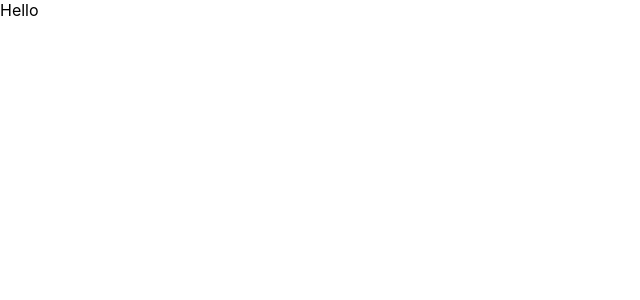
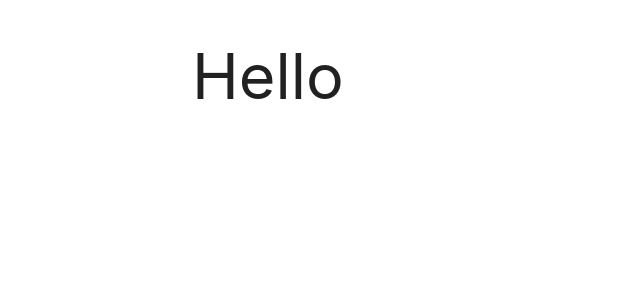
Before and after one commit to SergeiSolod/mern-stack, a React (Create React App) app in the folder client/: page / in a window 1280 px wide. Shown: the top 300 px of the page, without its empty margins (0-640 px from the left). Built offline with nearby package versions, Linux system fonts and the light colour scheme.

Commit message:
Auth Page

```diff
--- a/client/package.json
+++ b/client/package.json
@@ -6,8 +6,10 @@
     "@testing-library/jest-dom": "^4.2.4",
     "@testing-library/react": "^9.5.0",
     "@testing-library/user-event": "^7.2.1",
+    "materialize-css": "^1.0.0-rc.2",
     "react": "^16.13.1",
     "react-dom": "^16.13.1",
+    "react-router-dom": "^5.1.2",
     "react-scripts": "3.4.1"
   },
   "scripts": {
--- a/client/src/App.js
+++ b/client/src/App.js
@@ -1,9 +1,10 @@
 import React from 'react';
+import 'materialize-css'
 
 function App() {
   return (
-    <div>
-        Hello
+    <div className='container'>
+        <h1>Hello</h1>
     </div>
   );
 }
--- a/client/src/index.css
+++ b/client/src/index.css
@@ -1,13 +1 @@
-body {
-  margin: 0;
-  font-family: -apple-system, BlinkMacSystemFont, 'Segoe UI', 'Roboto', 'Oxygen',
-    'Ubuntu', 'Cantarell', 'Fira Sans', 'Droid Sans', 'Helvetica Neue',
-    sans-serif;
-  -webkit-font-smoothing: antialiased;
-  -moz-osx-font-smoothing: grayscale;
-}
-
-code {
-  font-family: source-code-pro, Menlo, Monaco, Consolas, 'Courier New',
-    monospace;
-}
+@import "~materialize-css/dist/css/materialize.min.css";
--- a/package.json
+++ b/package.json
@@ -5,7 +5,9 @@
   "main": "app.js",
   "scripts": {
     "start": "node app.js",
-    "server": "nodemon app.js"
+    "server": "nodemon app.js",
+    "client": "npm run start --prefix client",
+    "dev": "concurrently \"npm run server\"  \"npm run client\""
   },
   "repository": {
     "type": "git",
```
Also changed, not shown: client/src/pages/AuthPage.js (added, +9 -0 lines), 1 other file (tests, documents, lock files or other folders).
